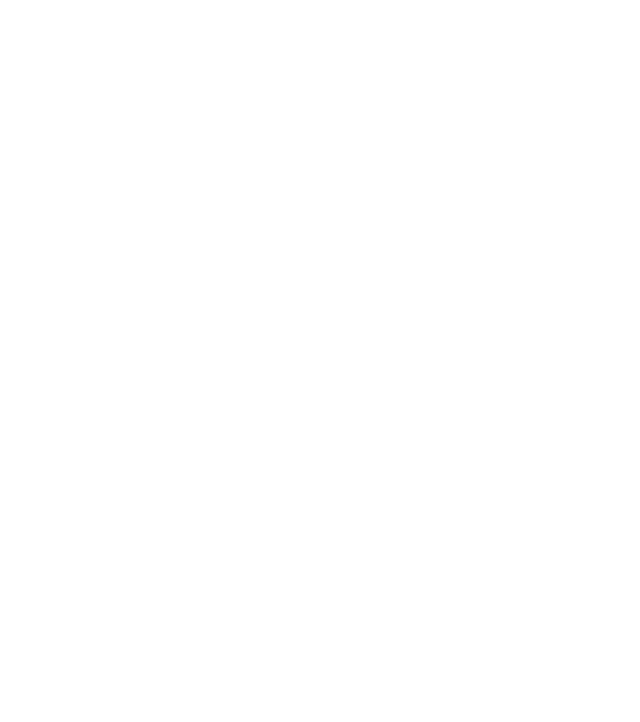
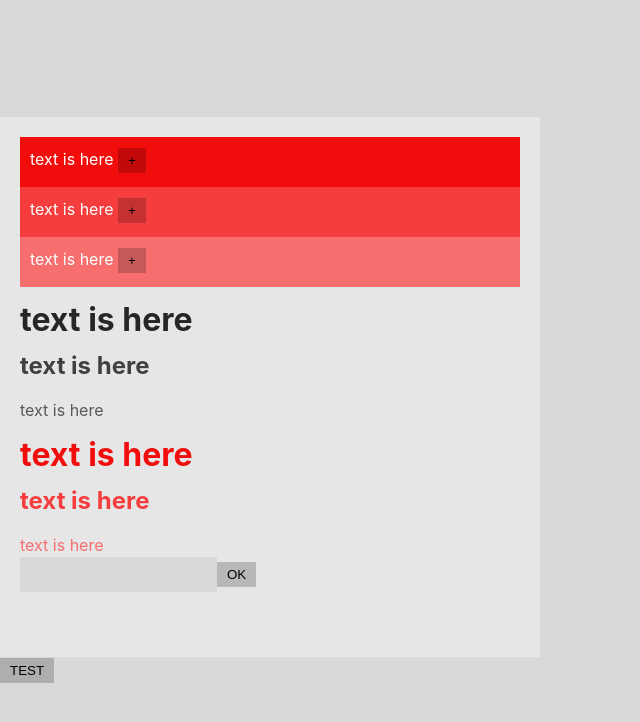
Before and after one commit to bl2408/phase-4-project, a React (Vite) app in the folder client/: page / in a window 1280 px wide. Shown: the top 722 px of the page, without its empty margins (0-640 px from the left). Built offline with nearby package versions, Linux system fonts and the light colour scheme.

Commit message:
Added basic colors

```diff
--- a/client/src/App.jsx
+++ b/client/src/App.jsx
@@ -1,8 +1,36 @@
+import { useEffect } from "react";
+import { useState } from "react";
+
 function App() {
+
+  const [ theme, setTheme ] = useState("light");
+
+  const toggleTheme =()=>{
+    setTheme(state=> state==="light" ? "dark" : "light");
+  };
+
+  useEffect(()=>{
+    document.documentElement.dataset.theme = theme;
+  },[theme])
 
   return (
     <div className="App">
+      <div className="window1">
+        <div className="w1 bg hi1">text is here <button>+</button></div>
+        <div className="w1 bg hi2">text is here <button>+</button></div>
+        <div className="w1 bg hi3">text is here <button>+</button></div>
+        <h1>text is here</h1>
+        <h2>text is here</h2>
+        text is here
 
+        <h1 className="txt hi1">text is here</h1>
+        <h2 className="txt hi2">text is here</h2>
+        <span className="txt hi3">text is here</span>
+        <br />
+        <input type="text" name="" id="" />
+        <button>OK</button>
+      </div>
+      <button onClick={toggleTheme}>TEST</button>
     </div>
   )
 }
--- a/client/src/index.css
+++ b/client/src/index.css
@@ -5,23 +5,103 @@
   font-weight: 400;
 
   color-scheme: light dark;
-  color: rgba(255, 255, 255, 0.87);
-  background-color: #242424;
-
-  font-synthesis: none;
-  text-rendering: optimizeLegibility;
-  -webkit-font-smoothing: antialiased;
-  -moz-osx-font-smoothing: grayscale;
-  -webkit-text-size-adjust: 100%;
+  background-color: hsl(0, 0%, var(--bg-main-l));
+  color: hsl(0, 0%, var(--text-primary-l))
+}
+h1{
+  color: hsl(0, 0%, var(--text-main-l))
 }
 
-a {
-  font-weight: 500;
-  color: #646cff;
-  text-decoration: inherit;
+h2{
+  color: hsl(0, 0%, var(--text-secondary-l))
 }
-a:hover {
-  color: #535bf2;
+
+.window1{
+  background-color: hsl(0, 0%, var(--bg-secondary-l));
+  width: 500px;
+  height: 500px;
+  padding: 20px;
+}
+
+.w1{
+  width: 100%;
+  min-height: 50px;
+  padding: 10px;
+  box-sizing: border-box;
+}
+
+.bg{
+  background-color: hsl(0, 90%, var(--bgCol));
+  color:white;
+}
+
+.txt{
+  color: hsl(0, 90%, var(--txtCol));
+}
+
+input{
+  background-color: hsl(0, 0%, var(--bg-main-l));
+  border: 0;
+  outline: 0;
+  color: inherit;
+  padding: 10px;
+  box-sizing: border-box;
+}
+
+input:focus{
+  outline: 1px solid hsl(0, 0%, var(--highlight-l1));
+}
+
+button{
+  background-color: rgba(var(--col-button), var(--opacity-button));
+  border: 0;
+  outline: 0;
+  padding: 5px 10px;
+}
+
+button:hover{
+  background-color: rgba(var(--col-button), calc(var(--opacity-button) + 0.1));
+  outline: 1px solid rgba(var(--col-button), calc(var(--opacity-button) - .1));
+}
+button:focus{
+  background-color: rgba(var(--col-button), calc(var(--opacity-button) + 0.2));
+
+}
+
+
+.hi1{ --bgCol: var(--highlight-l1); --txtCol: var(--highlight-l1); }
+.hi2{ --bgCol: var(--highlight-l2); --txtCol: var(--highlight-l2); }
+.hi3{ --bgCol: var(--highlight-l3); --txtCol: var(--highlight-l3); }
+
+html{
+  --highlight-l1: 50%;
+  --highlight-l2: 60%;
+  --highlight-l3: 70%;
+}
+
+
+html[data-theme="light"]{
+  --bg-main-l: 85%;
+  --bg-secondary-l: 90%;
+
+  --opacity-button: .2;
+  --col-button: 0,0,0;
+
+  --text-main-l: 15%;
+  --text-secondary-l: 25%;
+  --text-primary-l: 35%;
+}
+
+html[data-theme="dark"]{
+  --bg-main-l: 15%;
+  --bg-secondary-l: 20%;
+
+  --opacity-button: .3;
+  --col-button: 255,255,255;
+
+  --text-main-l: 85%;
+  --text-secondary-l: 75%;
+  --text-primary-l: 65%;
 }
 
 body {
@@ -31,40 +111,3 @@
   min-width: 320px;
   min-height: 100vh;
 }
-
-h1 {
-  font-size: 3.2em;
-  line-height: 1.1;
-}
-
-button {
-  border-radius: 8px;
-  border: 1px solid transparent;
-  padding: 0.6em 1.2em;
-  font-size: 1em;
-  font-weight: 500;
-  font-family: inherit;
-  background-color: #1a1a1a;
-  cursor: pointer;
-  transition: border-color 0.25s;
-}
-button:hover {
-  border-color: #646cff;
-}
-button:focus,
-button:focus-visible {
-  outline: 4px auto -webkit-focus-ring-color;
-}
-
-@media (prefers-color-scheme: light) {
-  :root {
-    color: #213547;
-    background-color: #ffffff;
-  }
-  a:hover {
-    color: #747bff;
-  }
-  button {
-    background-color: #f9f9f9;
-  }
-}
```
